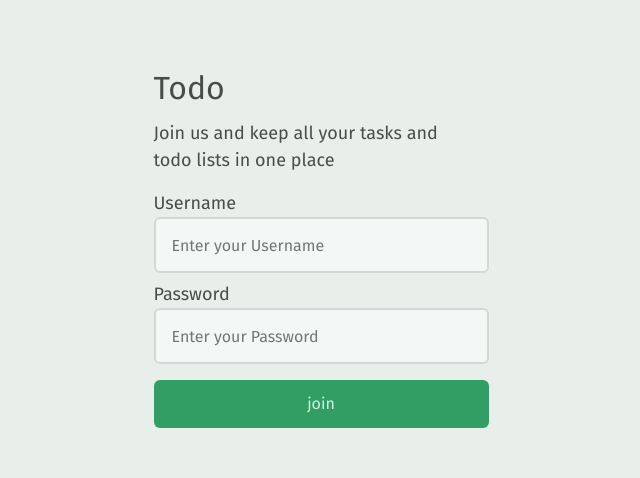
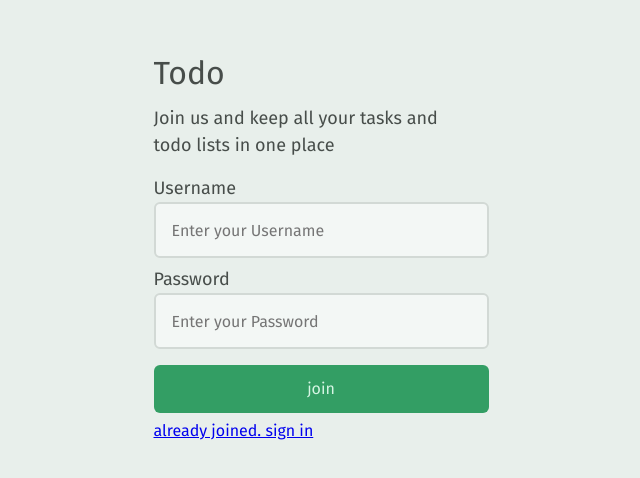
Before and after one commit to izzett222/todo, a React (Create React App) app: page /signup in a window 1280 px wide. Shown: the part 154-632 px from the top of the page, without its empty margins (319-959 px from the left). Built offline with nearby package versions, Linux system fonts and the light colour scheme; no server answers.

Commit message:
connect signup and login page

```diff
--- a/src/pages/login.js
+++ b/src/pages/login.js
@@ -2,7 +2,7 @@ import styled from "styled-components";
 import { useAuth } from "../auth";
 import { signinApi } from "../features/todo/user/apis/auth";
 import { useMutation } from "@tanstack/react-query";
-import { useNavigate } from "react-router-dom";
+import { Link, useNavigate } from "react-router-dom";
 import { Loader } from "../components/loader";
 
 const Login = () => {
@@ -40,6 +40,7 @@ const Login = () => {
                 {isLoading && <Loader className="loading" />}
                 {isLoading ? 'loading' : 'Signin'}
                 </Button>
+                <Link className="connect" to="/signup">not yet joined. Sign up</Link>
             </form>
         </LoginWrapper>
     </Container>
@@ -50,6 +51,16 @@ const Container = styled.div`
     height: 100%;
     background: #E8EFEB;
     position: relative;
+    .loading {
+        background: white;
+        margin-right: 6px;
+        position: relative;
+        top: 4px;
+    }
+    .connect {
+        display: inline-block;
+        margin-top: 6px;
+    }
 `
 const LoginWrapper = styled.div`
     width: fit-content;
--- a/src/pages/signup.js
+++ b/src/pages/signup.js
@@ -2,7 +2,7 @@ import styled from "styled-components";
 import { useAuth } from "../auth";
 import { signupApi } from "../features/todo/user/apis/auth";
 import { useMutation } from "@tanstack/react-query";
-import { useNavigate } from "react-router-dom";
+import { Link, useNavigate } from "react-router-dom";
 import { Loader } from "../components/loader";
 
 const Signup = () => {
@@ -41,6 +41,7 @@ const Signup = () => {
                 {isLoading && <Loader className="loading" />}
                 {isLoading ? 'joining' : 'join'}
                 </Button>
+                <Link to='/' className="connect">already joined. sign in</Link>
             </form>
         </SignupWrapper>
     </Container>
@@ -56,6 +57,10 @@ const Container = styled.div`
         margin-right: 6px;
         position: relative;
         top: 4px;
+    }
+    .connect {
+        display: inline-block;
+        margin-top: 6px;
     }
 `
 const SignupWrapper = styled.div`
```
